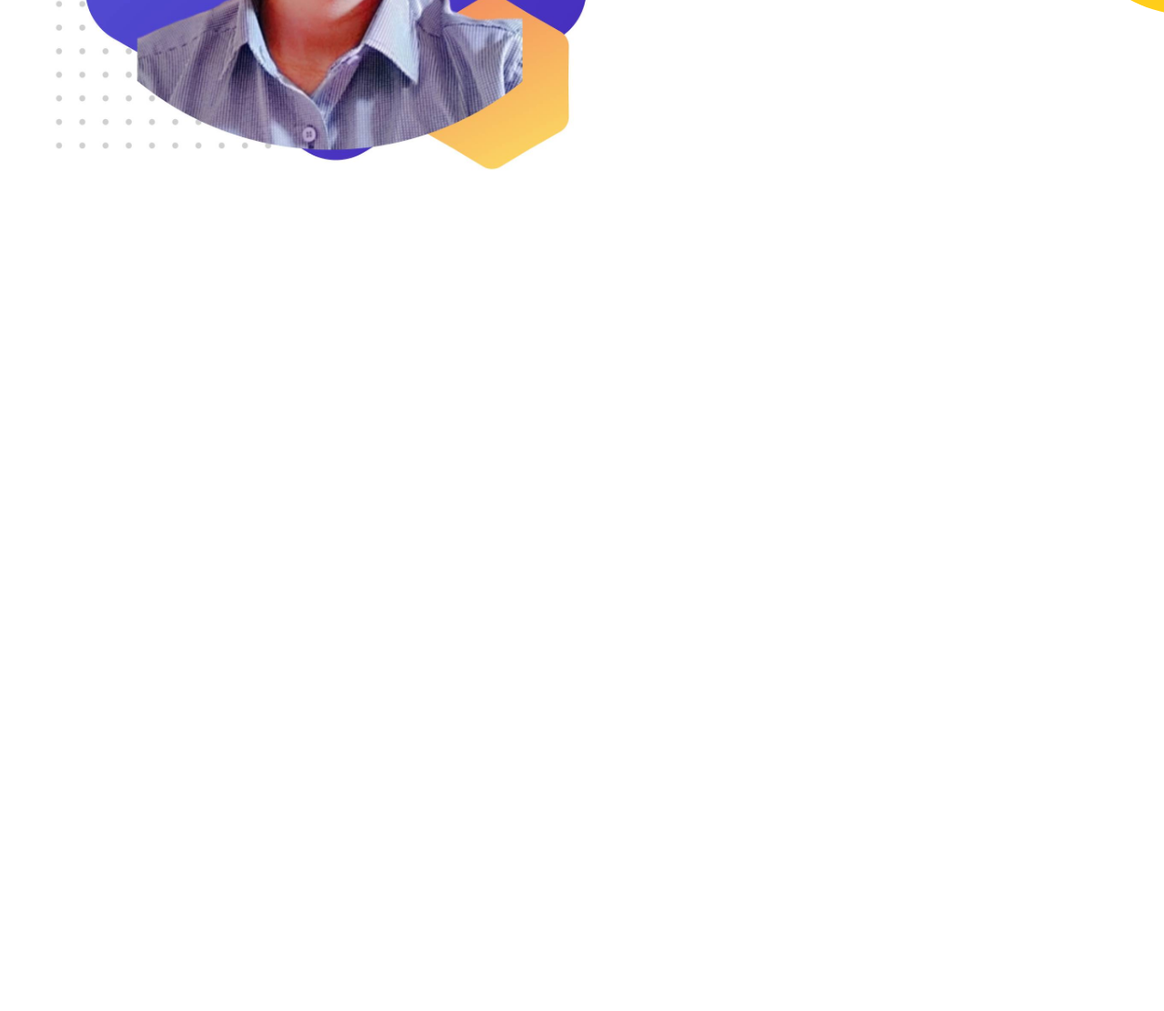
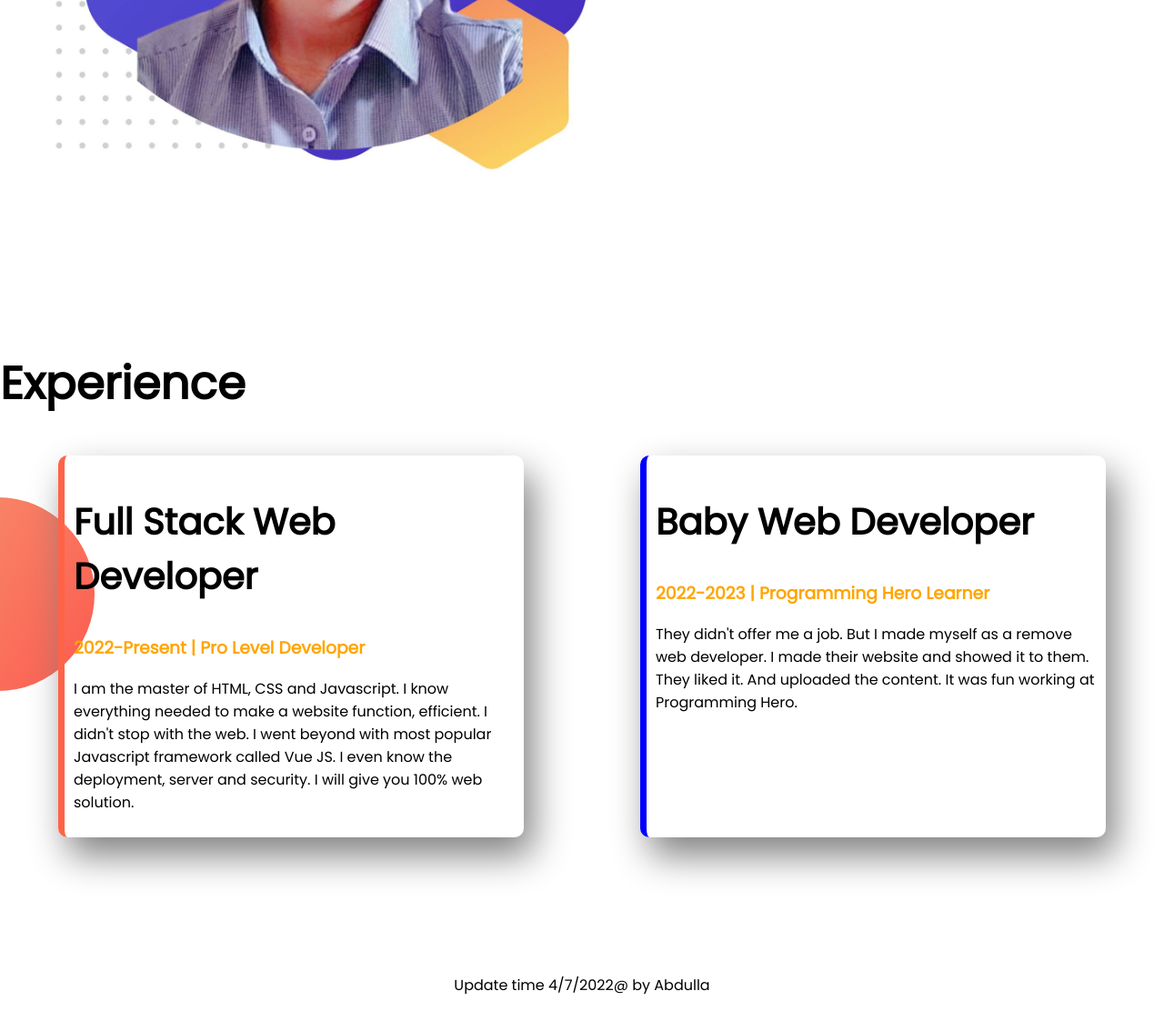
Before and after one commit to MdAbdullaalasad/my_fast_protfolio, a plain HTML site: page index.html in a window 1280 px wide. Shown: the part 1439-2551 px from the top of the page at 91% size. Before the commit the page ends 1674 px from the top, so only its background shows below. Drawn offline with Linux system fonts and the light colour scheme.

```diff
--- a/index.html
+++ b/index.html
@@ -12,7 +12,7 @@
 <link href="https://fonts.googleapis.com/css2?family=Poppins&display=swap" rel="stylesheet">
 </head>
 <body>
-   <section class="backcover">
+   <section class="backcover flexible">
     <div class="divided">
         <h1>HELLOW PEOPLE </h1>
         <h1><span class="color">WELLCOME ABDULLA</span> WEBSITE..!</h1>
@@ -26,7 +26,7 @@
    </div>
    </section>
 
-   <section class="backcovers">
+   <section class="Dream Big flexible">
     <div class="image">
         <img src="images/asad.jpg" alt="Abdulla.png" width="650" height="650">
        </div>
@@ -37,7 +37,24 @@
         I went to sleep last night with a smile because I knew I'd be dreaming of you ... but I woke up this morning with a smile because you weren't a dream.</b><br><br>
         <a class="github" title="blank" href="https://github.com/MdAbdullaalasad">My Github</a>
     </div>
-
-   </section>
+    </section>
+    <section class="experience">
+        <h1>Experience</h1>
+       <div class="flexible">
+        <div id="full" class="shadow">
+            <h2>Full Stack Web Developer</h2>
+            <h3 class="smallo">2022-Present | Pro Level Developer</h3>
+            <p>I am the master of HTML, CSS and Javascript. I know everything needed to make a website function, efficient. I didn't stop with the web. I went beyond with most popular Javascript framework called Vue JS. I even know the deployment, server and security. I will give you 100% web solution. </p>
+        </div>
+        <div id="baby" class="shadow">
+            <h2>Baby Web Developer </h2>
+            <h3 class="smallo">2022-2023 | Programming Hero Learner</h3>
+            <p> They didn't offer me a job. But I made myself as a remove web developer. I made their website and showed it to them. They liked it. And uploaded the content. It was fun working at Programming Hero.</p>
+        </div>
+       </div>
+    </section>
 </body>
+<footer>
+    <p>Update time 4/7/2022@ by Abdulla</p>
+</footer>
 </html>
--- a/style.css
+++ b/style.css
@@ -5,16 +5,20 @@
 h1{
     font-size: 50px;
 }
+h2{
+    font-size: 40px;
+}
 .color{
     color:orange;
 }
-section{
+.flexible{
     display: flex;
+    margin-bottom: 150px;
 }
 .divided{
     width: 45%;
     padding: 3%;
-    margin-bottom: 150px;
+
 }
 .image{
     width: 45p%;
@@ -25,6 +29,14 @@
 }
 .jastify{
     text-align: justify;
+}
+.nasid{
+    text-decoration: none;
+    padding: 10px 40px;
+    color: white;
+    background-image:linear-gradient(rgb(233, 67, 169),rgb(176, 233, 102));
+    border-radius: 5px;
+    font-weight: 400;
 }
 .github{
     text-decoration: none;
@@ -46,3 +58,28 @@
 .dream{
     color:black;
 }
+.smallo{
+    color:orange;
+}
+.shadow{
+    box-shadow: 10px 20px 40px grey;
+    width: 40%;
+    margin-left: 5%;
+    margin-right: 5%;
+    padding: 10px;
+    border-radius: 10px;
+}
+.experience{
+    background-image: url(images/exp-bg.png);
+    background-repeat: no-repeat;
+    background-position: left;
+}
+#full{
+    border-left: 7px solid tomato;
+}
+#baby{
+    border-left: 7px solid blue;
+}
+footer p{
+    text-align: center;
+}
```
